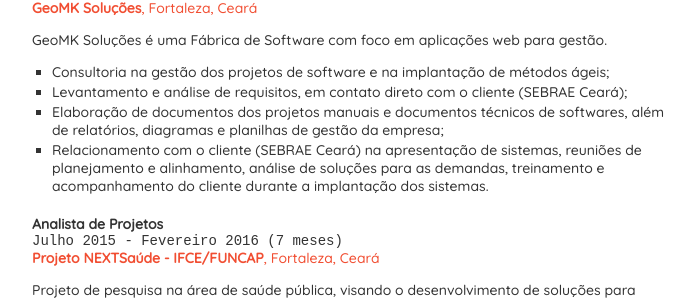
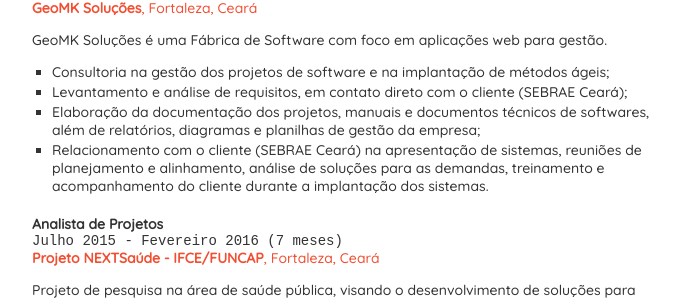
Before and after one commit to valdirsjr/valdirsjr.github.io, a Jekyll site: the page resume/index.html, which Jekyll copies as it is, in a window 1280 px wide and 900 px high, scrolled down 474 px. Shown: the part 157-457 px from the top of the window, without its empty margins (359-1053 px from the left). Built offline with Jekyll 4.4.1, drawn with Linux system fonts in a browser that asks for light colours.

Commit message:
sync linkedin

```diff
--- a/resume/index.html
+++ b/resume/index.html
@@ -92,7 +92,7 @@
 				<ul class="highlights">
 					<li>Consultoria na gestão dos projetos de software e na implantação de métodos ágeis;</li>
 					<li>Levantamento e análise de requisitos, em contato direto com o cliente (SEBRAE Ceará);</li>
-					<li>Elaboração de documentos dos projetos manuais e documentos técnicos de softwares, além de relatórios, diagramas e planilhas de gestão da empresa;</li>
+					<li>Elaboração da documentação dos projetos, manuais e documentos técnicos de softwares, além de relatórios, diagramas e planilhas de gestão da empresa;</li>
 					<li>Relacionamento com o cliente (SEBRAE Ceará) na apresentação de sistemas, reuniões de planejamento e alinhamento, análise de soluções para as demandas, treinamento e acompanhamento do cliente durante a implantação dos sistemas.</li>
 				</ul>
 			</div>
```
